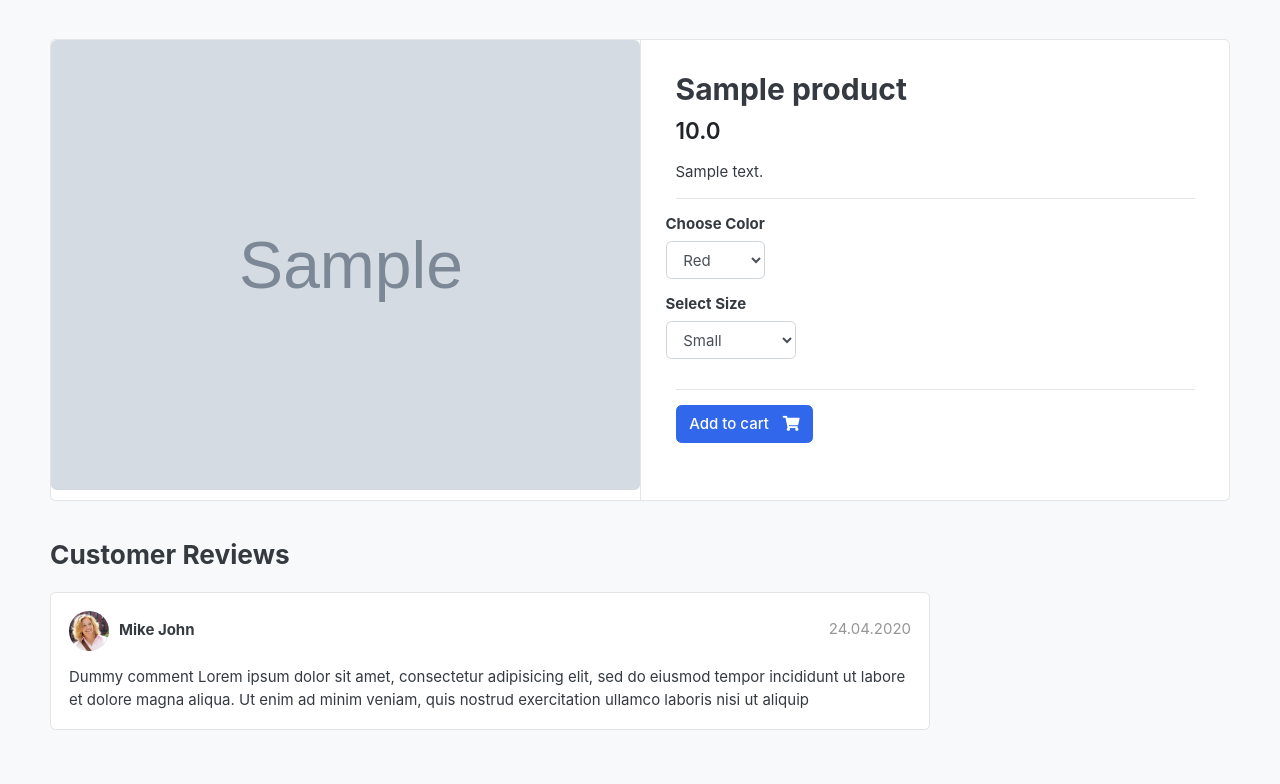
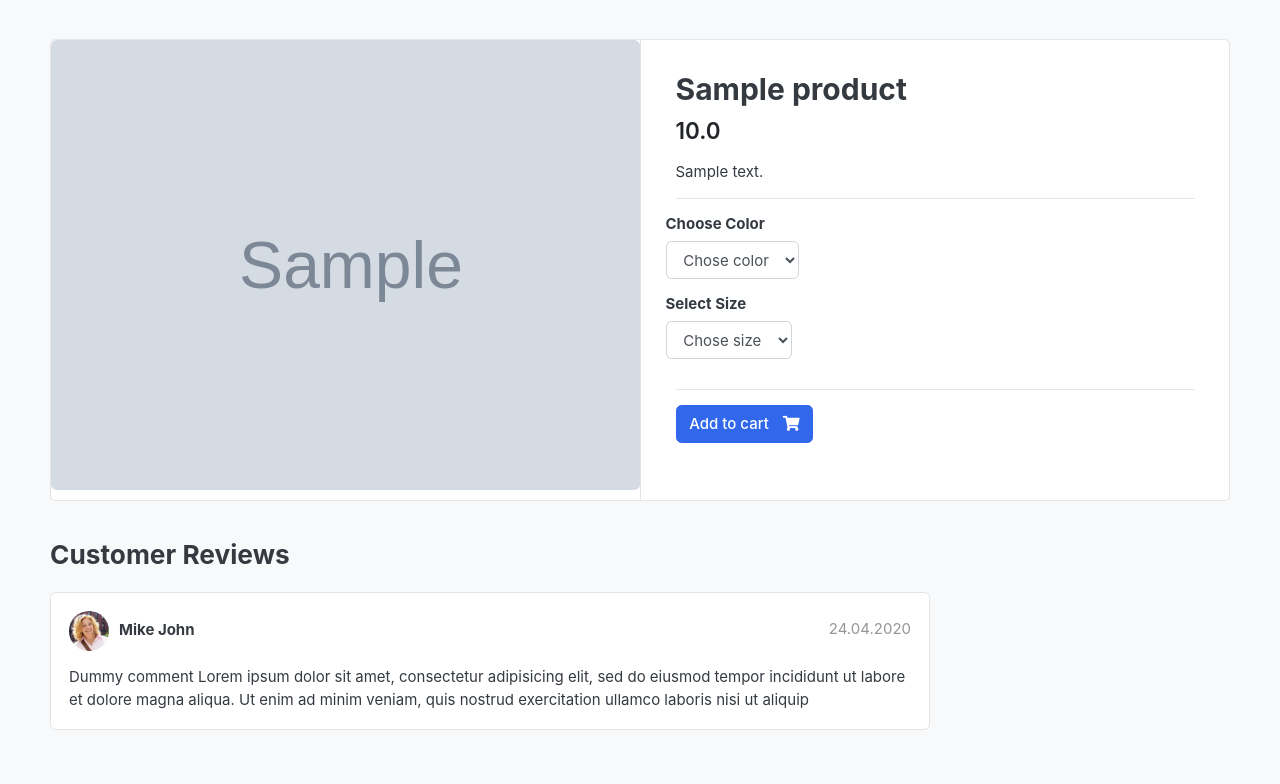
Before and after one commit to NikodemRoy/Shopango, a Django app: a page that uses APPS/store/templates/store/product_detail.html in a window 1280 px wide. Shown: the part 119-903 px from the top of the page. Run offline with Django 4.2, Linux system fonts and the light colour scheme; tables that the repository leaves empty hold one stand-in row (values such as "Sample post"); grey boxes marked "Sample" are stand-in pictures; some libraries are stand-ins or nearby versions; some web fonts are replaced.

Commit message:
code update

```diff
--- a/APPS/cart/views.py
+++ b/APPS/cart/views.py
@@ -10,7 +10,7 @@
 
 def add_cart_product(request, product_id):
     color = request.GET['color']
-    size = request.GET['size']
+    # size = request.GET['size']
 
     product = Product.objects.get(id=product_id)
     cart_id = get_cart_id(request)
--- a/APPS/store/admin.py
+++ b/APPS/store/admin.py
@@ -6,9 +6,9 @@
     list_display = ('product_name', 'price', 'stock', 'is_available', 'category', 'modifited_date')
 
 class VariationAdmin(admin.ModelAdmin):
-    list_display = ('product', 'variation_category', 'varation_value', 'is_active',)
+    list_display = ('product', 'variation_category', 'variation_value', 'is_active',)
     list_editable = ('is_active',)
-    list_filter = ('product', 'variation_category', 'varation_value',)
+    list_filter = ('product', 'variation_category', 'variation_value',)
 
 admin.site.register(Variation, VariationAdmin)
 admin.site.register(Product, CategoryAdmin)
--- /dev/null
+++ b/APPS/store/managers.py
@@ -0,0 +1,8 @@
+from django.db import models
+
+class VariationManager(models.Manager):
+    def colors(self):
+        return super(VariationManager, self).filter(variation_category='color', is_active=True)
+
+    def sizes(self):
+        return super(VariationManager, self).filter(variation_category='size', is_active=True)
--- a/APPS/store/models.py
+++ b/APPS/store/models.py
@@ -1,6 +1,7 @@
 from random import choices
 from django.db import models
 from django.urls import reverse
+from .managers import VariationManager
 
 from APPS.categories.models import Category
 
@@ -32,6 +33,7 @@
         # return reverse('product_detail', args=[self.category.slug, self.slug])
 
 
+
 class Variation(models.Model):
     variation_category_choice = (
         ('color', 'color'),
@@ -39,9 +41,11 @@
     )
     product = models.ForeignKey(Product, on_delete=models.CASCADE)
     variation_category = models.CharField(max_length=100, choices=variation_category_choice)
-    varation_value = models.CharField(max_length=100)
+    variation_value = models.CharField(max_length=100)
     is_active = models.BooleanField(default=True)
     created_date = models.DateTimeField(auto_now=True)
+
+    objects = VariationManager()
 
     def __str__(self):
         return str(self.product)
--- a/APPS/store/templates/store/product_detail.html
+++ b/APPS/store/templates/store/product_detail.html
@@ -39,27 +39,28 @@
             <div class="item-option-select">
 
               <h6>Choose Color</h6>
-               <select name="color" class="form-control">
-                 <option value="red">Red</option>
-                 <option value="green">Green</option>
-                 <option value="blue">Blue</option>
+               <select name="color" class="form-control" required>
+                 <option value="" disabled selected>Chose color</option>
+                 {% for i in single_product.variation_set.colors %}
+                 <option value="{{i.variation_value | lower }}">{{i.variation_value}}</option>
+                 {% endfor %}
                </select>
 
             </div>
-        </div> <!-- row.// -->
+        </div>
         <div class="row">
             <div class="item-option-select">
 
                 <h6>Select Size</h6>
-                <select name="size" class="form-control">
-                  <option value="s">Small</option>
-                  <option value="m">Medium</option>
-                  <option value="L">Large</option>
-                  <option value="XL">Xtrna Large</option>
+                <select name="size" class="form-control" required>
+                  <option value="" disabled selected>Chose size</option>
+                  {% for i in single_product.variation_set.sizes %}
+                  <option value="{{i.variation_value | lower}}">{{i.variation_value}}</option>
+                  {% endfor %}
                 </select>
 
             </div>
-        </div> <!-- row.// -->
+        </div>
         <hr>
         {% if single_product.stock <= 0 %}
         <h5 class="text-danger">Out of stock</h5>
--- a/APPS/store/views.py
+++ b/APPS/store/views.py
@@ -1,4 +1,4 @@
-from unicodedata import category
+
 from django.http import HttpResponse
 from django.shortcuts import get_object_or_404, render
 from django.core.paginator import Paginator, EmptyPage, PageNotAnInteger
```
Also changed, not shown: APPS/store/migrations/0006_rename_varation_value_variation_variation_value.py (added).
